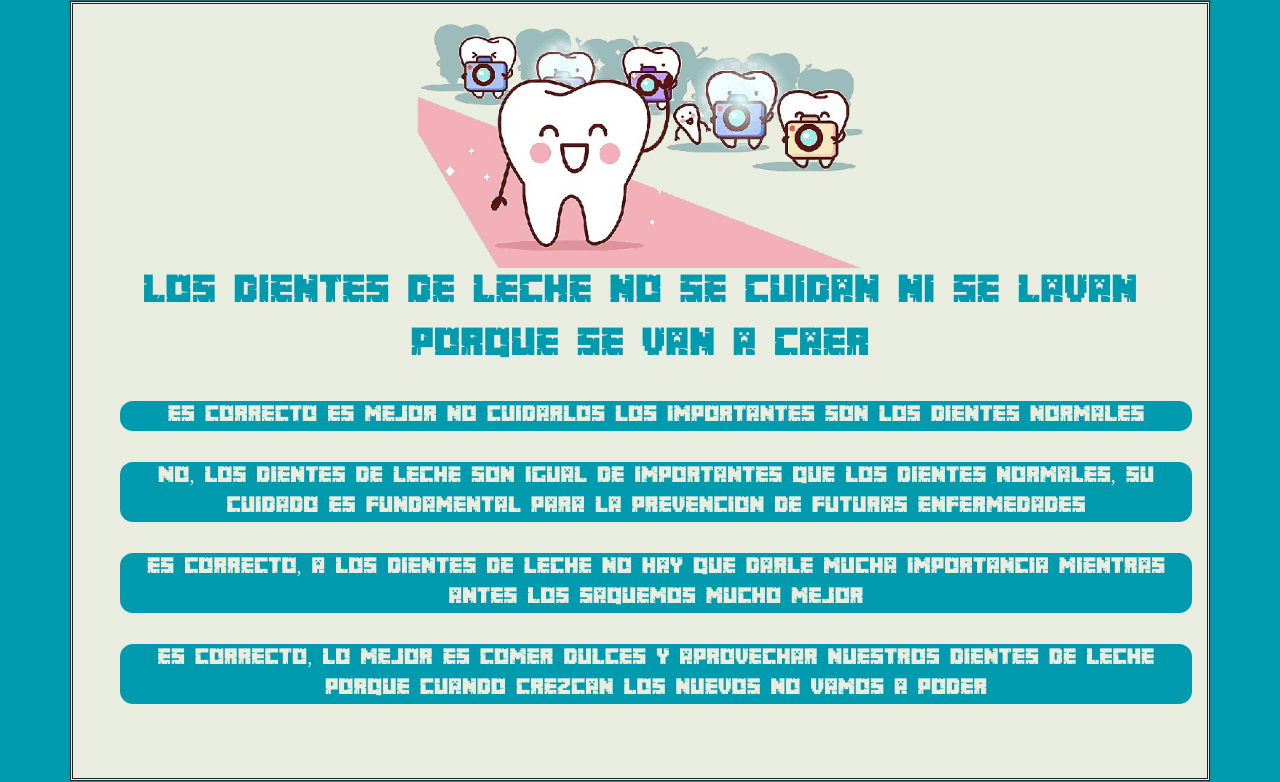
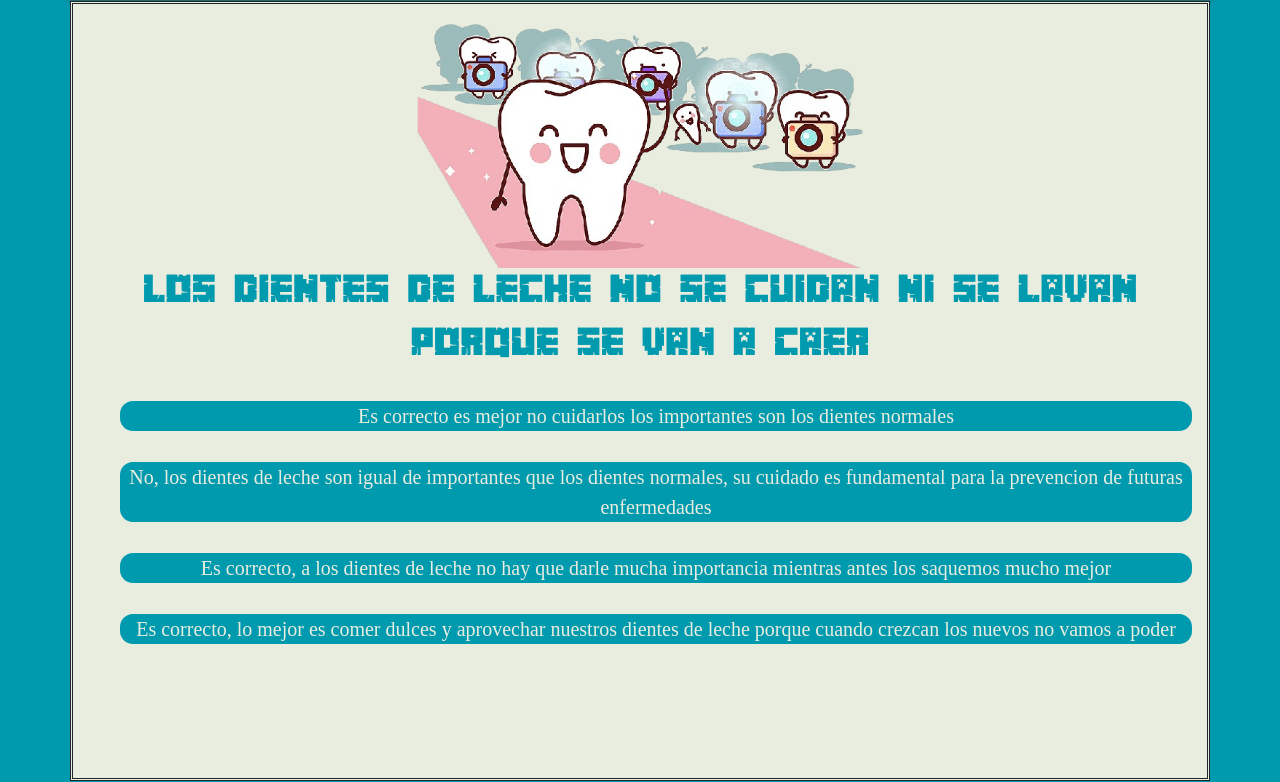
Before and after one commit to LuchoAyala2001/Ministerio-de-salud-juego, a plain HTML site: page html/Juego.html in a window 1280 px wide. Shown: the part 229-1011 px from the top of the page. Drawn offline with nearby package versions, Linux system fonts and the light colour scheme; some packages are replaced by stand-ins of ours; a script that the page names is missing; a web font is replaced by a local one.

Commit message:
Corrigiendo Errores

```diff
--- a/css/style.css
+++ b/css/style.css
@@ -10,10 +10,12 @@
     font-family: inicio;
     src: url(../Fonts/04B_30__.TTF);
 }
+@font-face {
+    font-family: juego;
+    src: url(../Fonts/I\ AM\ A\ .otf);
+}
 .cuerpo{
     background-color: #009AAE;
-
-
 }
 
 /*index*/
@@ -124,7 +126,7 @@
     border-style:solid ;
     margin-top: 25px;
     border-radius: 2vh;
-    font-family: titulo;
+    font-family: juego;
     background-color: #009AAE ;
     color: #E8EDDF;
     cursor: pointer;
--- a/html/Juego.html
+++ b/html/Juego.html
@@ -25,13 +25,13 @@
             <img src="../img/Diente.png" alt="Diente" class="diente">
         </section>
         <section class="juego">
-            <div class="pregunta" id="pregunta"> <p>Pregunta</p></div>
+            <div class="pregunta" id="pregunta"> <p></p></div>
             <div class="opciones">
                 <ul>
-                    <li class="opcion" id="opcion1" onclick="seleccionarOpcion(0)">Pregunta 1</li>
-                    <li class="opcion" id="opcion2" onclick="seleccionarOpcion(1)">Pregunta 2</li>
-                    <li class="opcion" id="opcion3" onclick="seleccionarOpcion(2)">Pregunta 3</li>
-                    <li class="opcion" id="opcion4" onclick="seleccionarOpcion(3)">Pregunta 4</li>
+                    <li class="opcion" id="opcion1" onclick="seleccionarOpcion(0)"></li>
+                    <li class="opcion" id="opcion2" onclick="seleccionarOpcion(1)"></li>
+                    <li class="opcion" id="opcion3" onclick="seleccionarOpcion(2)"></li>
+                    <li class="opcion" id="opcion4" onclick="seleccionarOpcion(3)"></li>
                 </ul>
             </div>
         </section>
--- a/html/js/index.js
+++ b/html/js/index.js
@@ -44,7 +44,7 @@ async function seleccionarOpcion (index){
     indexPregunta= 0;
     await Swal.fire({
         title: "Felicitaciones",
-        text: `Tu puntaje es: "${puntaje}"/${preguntas.length}`,
+        text: `Tu puntaje es: ${puntaje}/${preguntas.length}`,
         icon: "success"
       });
       indexPregunta = 0;
@@ -54,7 +54,7 @@ async function seleccionarOpcion (index){
     indexPregunta= 0;
     await Swal.fire({
         title: "Sigue intentandolo :)",
-        text: `Tu puntaje es: "${puntaje}"/${preguntas.length}`,
+        text: `Tu puntaje es: ${puntaje}/${preguntas.length}`,
         icon: "error"
       });
       indexPregunta = 0;
```
Also changed, not shown: Fonts/I AM A PLAYER.otf (added), Fonts/I AM A PLAYER.ttf (added), Fonts/License.png (deleted), Fonts/License.txt (deleted), Fonts/about.gif (deleted).
